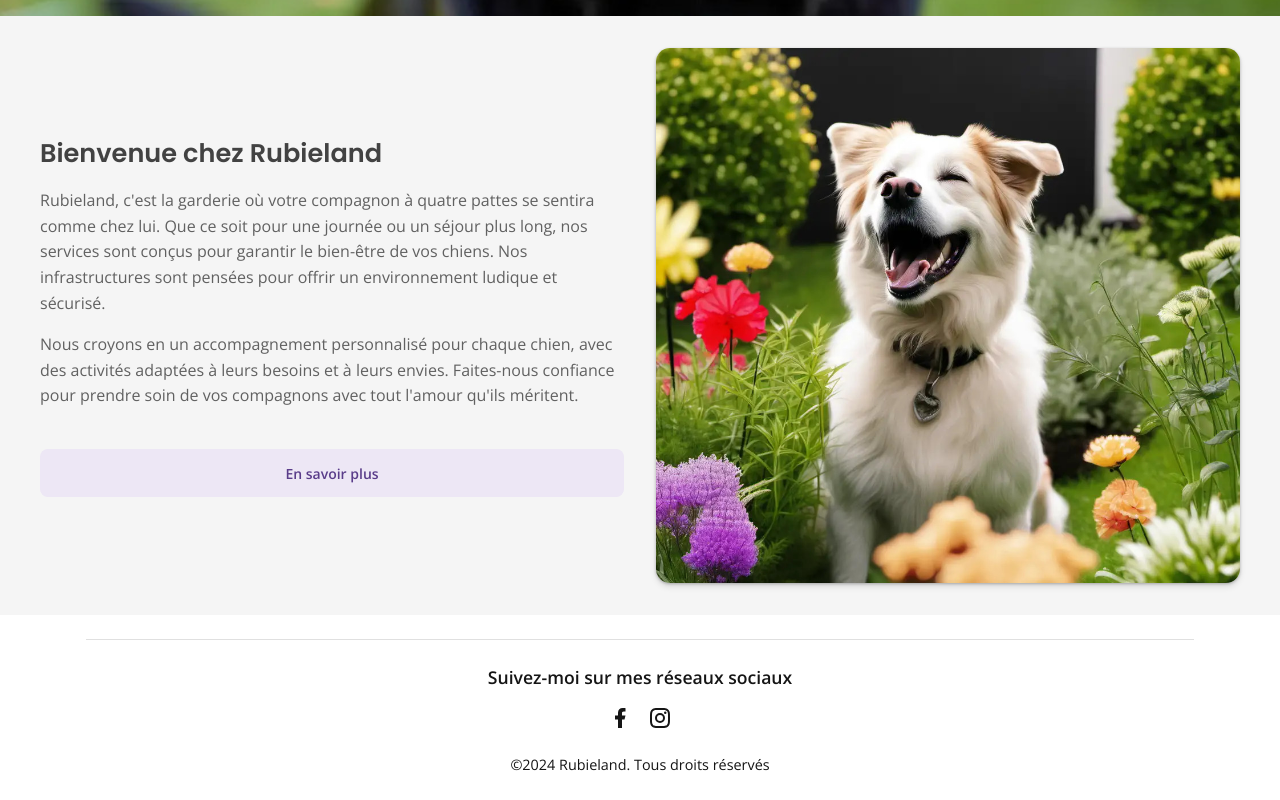
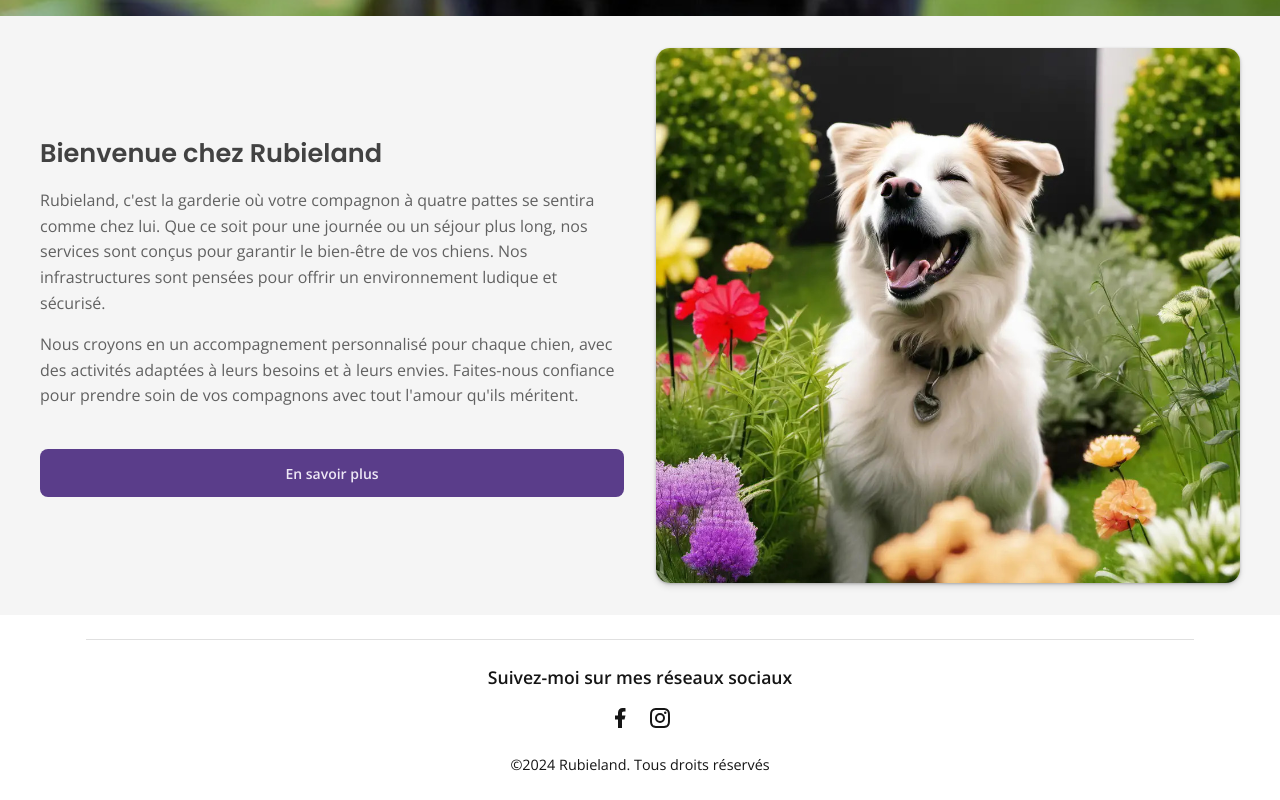
Before and after one commit to rubieland/rubieland, a React (Vite) app in the folder frontend/: page / in a window 1280 px wide. Shown: the part 784-1584 px from the top of the page. Built offline with nearby package versions, Linux system fonts and the light colour scheme; no server answers.

Commit message:
accessibility: fix colors

```diff
--- a/frontend/src/assets/styles/_mixins.scss
+++ b/frontend/src/assets/styles/_mixins.scss
@@ -99,6 +99,7 @@
 ) {
   background-color: $bg-color;
   border-color: $border-color;
+  color: $text-color;
 
   &:hover {
     opacity: 0.85;
--- a/frontend/src/assets/styles/_placeholders.scss
+++ b/frontend/src/assets/styles/_placeholders.scss
@@ -7,7 +7,7 @@
 }
 
 %btn-primary {
-  @include btn-styles($primaryLight, $primary);
+  @include btn-styles($primary, $primaryLight);
 }
 
 %btn-secondary {
--- a/frontend/src/ui/pages/Home/styles/PresentationSection.scss
+++ b/frontend/src/ui/pages/Home/styles/PresentationSection.scss
@@ -29,7 +29,7 @@
       .read-more-btn {
         margin: 0.5rem auto 0;
         max-width: 300px;
-        color: $primary;
+        color: $primaryLight;
       }
     }
 
```
